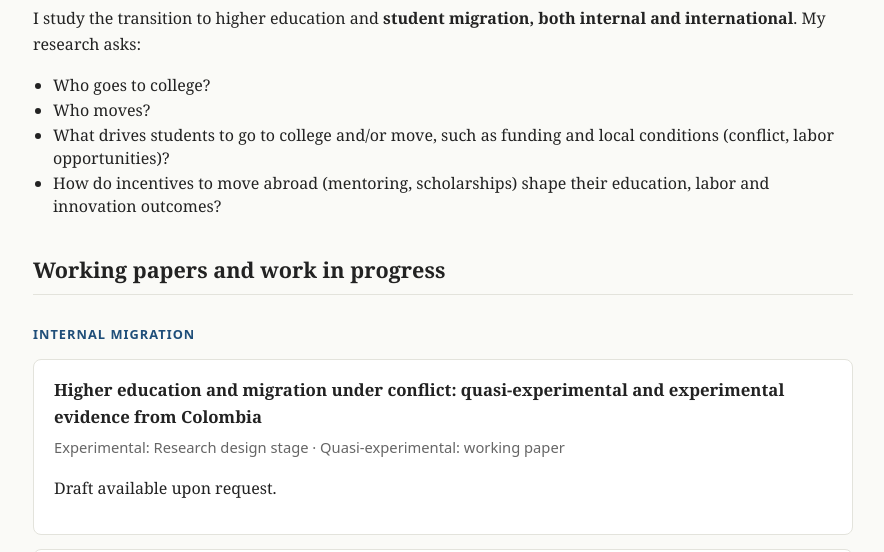
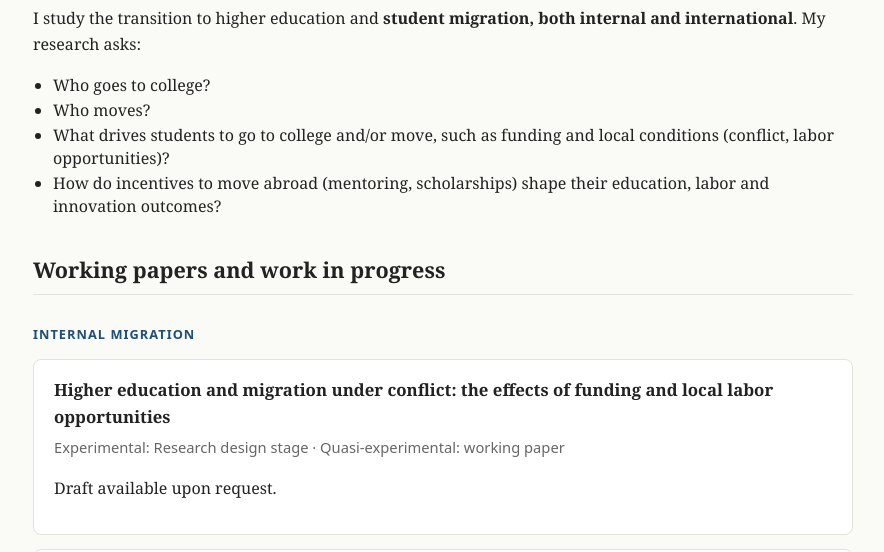
Before and after one commit to jdgarciago/jdgarciago.github.io, a plain HTML site: page research.html in a window 1280 px wide. Shown: the part 170-722 px from the top of the page, without its empty margins (197-1081 px from the left). Drawn offline with Linux system fonts and the light colour scheme.

Commit message:
Add files via upload

```diff
--- a/research.html
+++ b/research.html
@@ -33,7 +33,7 @@
     <h2>Working papers and work in progress</h2>
     <h4 class="group">Internal migration</h4>
     <div class="card">
-      <h3>Higher education and migration under conflict: quasi-experimental and experimental evidence from Colombia</h3>
+      <h3>Higher education and migration under conflict: the effects of funding and local labor opportunities</h3>
       <p class="meta">Experimental: Research design stage · Quasi-experimental: working paper</p>
       <p>Draft available upon request.</p>
     </div>
```
Also changed, not shown: index.html (+1 -0 lines).
